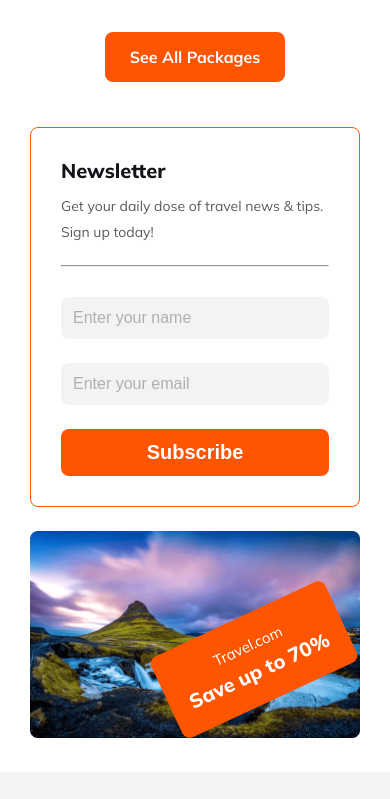
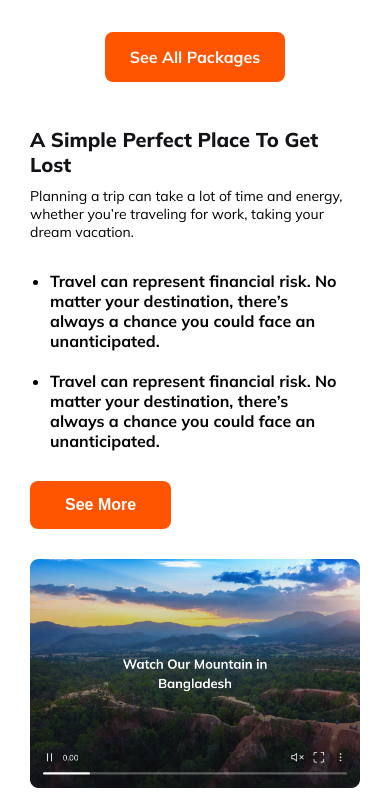
Before and after one commit to rafiqulbd95/go-travel-website, a plain HTML site: page index.html in a window 390 px wide. Shown: the part 7825-8624 px from the top of the page. Drawn offline with Linux system fonts and the light colour scheme.

Commit message:
added perfect place section css style and responcive

```diff
--- a/assets/css/responcive.css
+++ b/assets/css/responcive.css
@@ -34,7 +34,9 @@
   .form,
   .popular_tours,
   .our_services_content,
-  .newsletter_area {
+  .newsletter_area,
+  .perfect_place
+  {
     flex-direction: column;
   }
   .form input {
@@ -70,7 +72,9 @@
   .why_choose_us,
   .newsletter_area,
   .footer_area,
-  .deals_discounts {
+  .deals_discounts,
+  .perfect_place
+  {
     padding: 30px;
   }
   .why_choose_us p br,
@@ -108,6 +112,12 @@
   .img_cart h5 {
     font-size: 15px;
   }
+  .perfect_place_content{
+    width: 100%;
+  }
+  .perfect_place_img{
+    width: 100%;
+  }
 }
 @media screen and (min-width: 600px) and (max-width: 992px) {
 
--- a/assets/css/style.css
+++ b/assets/css/style.css
@@ -441,6 +441,42 @@ nav {
 }
 /* deals_discounts end */
 
+/* perfect_place */
+.perfect_place{
+  padding: 80px 135px;
+  display: flex;
+  gap: 30px;
+}
+.perfect_place_content{
+  width: 48%;
+}
+.perfect_place_content p{
+  padding: 10px 0;
+}
+.perfect_place_content .btn{
+  border-radius: 8px;
+  padding:15px 35px;
+}
+.perfect_place_content ul {
+  padding: 10px 20px;
+  margin-bottom: 10px;
+  font-weight: 700;
+}
+.perfect_place_content ul li{
+  list-style: disc;
+  padding: 10px 0;
+}
+
+
+
+.perfect_place_img{
+  width: 48%;
+}
+.perfect_place_img img{
+  width: 100%;
+}
+/* perfect_place end */
+
 /* newsletter_area */
 .newsletter_area {
   padding: 50px 135px;
--- a/index.html
+++ b/index.html
@@ -287,6 +287,31 @@
       </section>
       <!-- Deals & Discounts end -->
 
+      <!-- A Simple Perfect Place To Get Lost -->
+      <section class="perfect_place">
+        <div class="perfect_place_content">
+          <h2 class="section_title">A Simple Perfect Place To Get Lost</h2>
+          <p>
+            Planning a trip can take a lot of time and energy, whether you’re
+            traveling for work, taking your dream vacation.
+          </p>
+          <ul>
+            <li>
+              Travel can represent financial risk. No matter your destination,
+              there’s always a chance you could face an unanticipated.
+            <li>
+              Travel can represent financial risk. No matter your destination,
+              there’s always a chance you could face an unanticipated.
+            </li>
+          </ul>
+          <button class="btn">See More</button>
+        </div>
+        <div class="perfect_place_img">
+          <img src="assets/Images/pp.png" alt="" />
+        </div>
+      </section>
+      <!-- A Simple Perfect Place To Get Lost end -->
+
       <!-- Newsletter -->
       <section class="newsletter_area">
         <div class="newsletter_content">
```
Also changed, not shown: assets/Images/Group 40089.png (deleted), assets/Images/pp.png (added).
